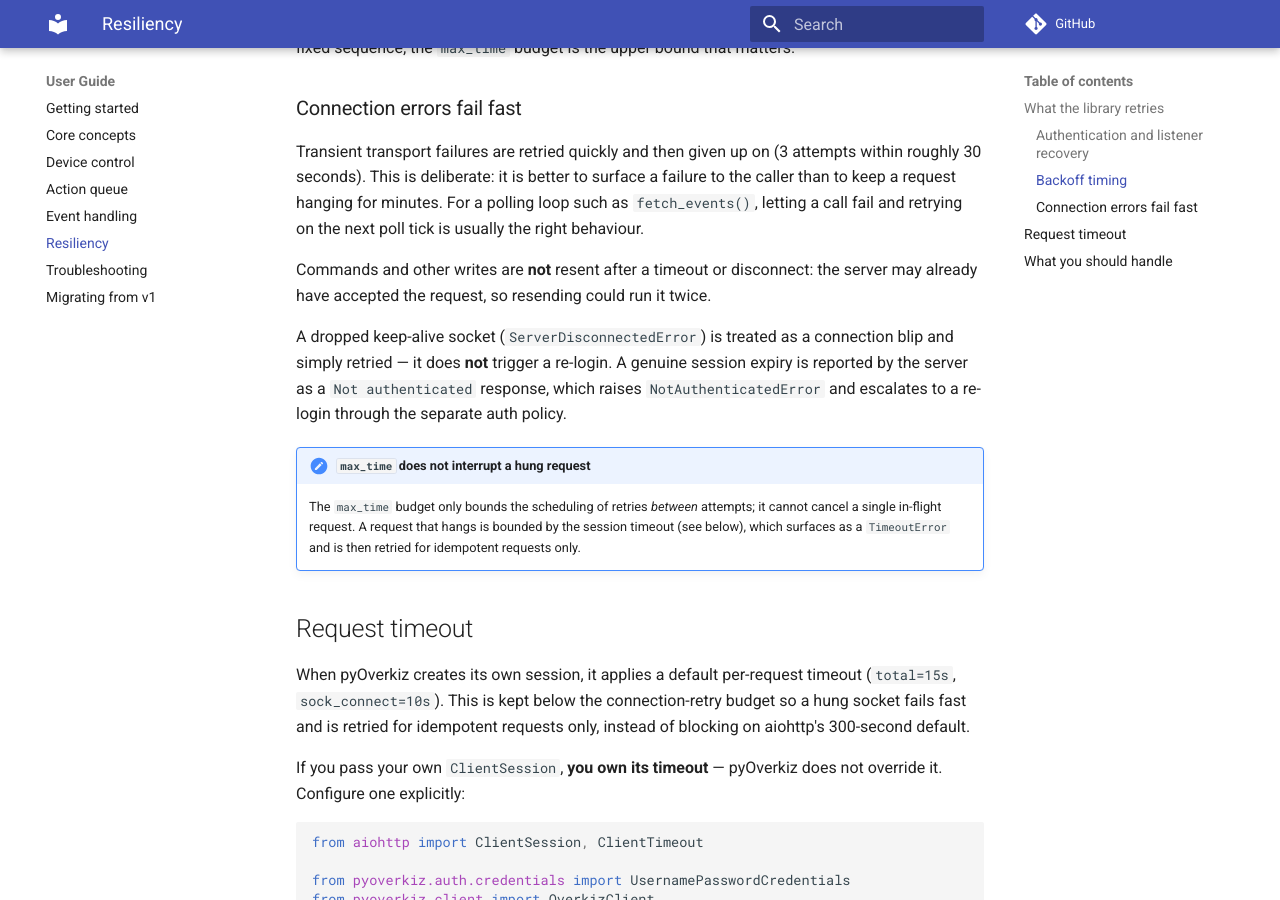
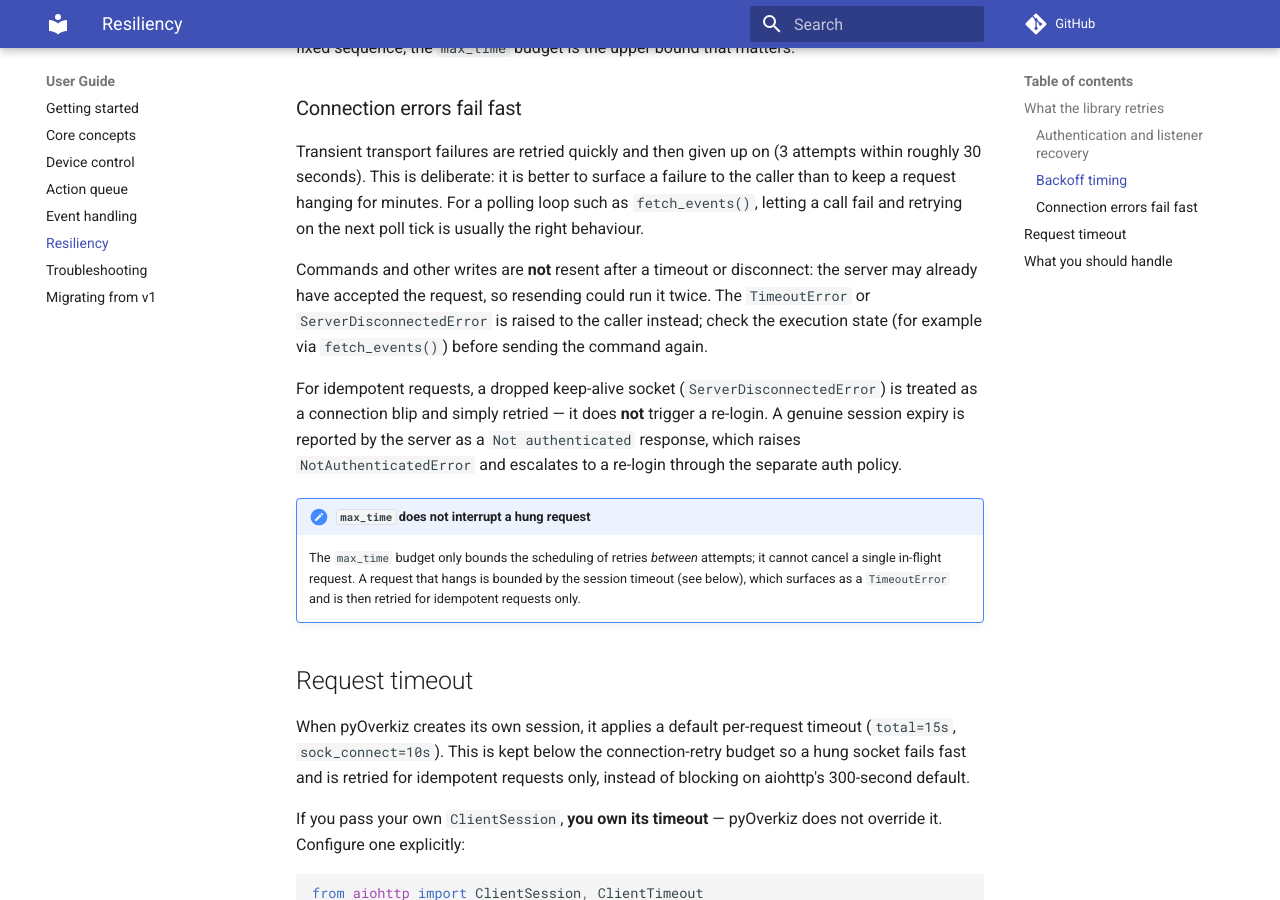
Before and after one commit to iMicknl/python-overkiz-api, an MkDocs documentation site: the page built from docs/resiliency.md, in a window 1280 px wide and 900 px high, scrolled down 1631 px. Built offline with MkDocs 1.6.1 and Material for MkDocs 9.7.7, drawn with Linux system fonts in a browser that asks for light colours; comment, search, counter and statistics services are not loaded.

Commit message:
docs: Clarify that only idempotent requests retry a dropped keep-alive
Also tell callers what to do with the raised error instead of resending blindly.

```diff
--- a/docs/resiliency.md
+++ b/docs/resiliency.md
@@ -58,12 +58,15 @@ the caller than to keep a request hanging for minutes. For a polling loop such a
 right behaviour.
 
 Commands and other writes are **not** resent after a timeout or disconnect: the server
-may already have accepted the request, so resending could run it twice.
+may already have accepted the request, so resending could run it twice. The
+`TimeoutError` or `ServerDisconnectedError` is raised to the caller instead; check the
+execution state (for example via `fetch_events()`) before sending the command again.
 
-A dropped keep-alive socket (`ServerDisconnectedError`) is treated as a connection
-blip and simply retried — it does **not** trigger a re-login. A genuine session expiry
-is reported by the server as a `Not authenticated` response, which raises
-`NotAuthenticatedError` and escalates to a re-login through the separate auth policy.
+For idempotent requests, a dropped keep-alive socket (`ServerDisconnectedError`) is
+treated as a connection blip and simply retried — it does **not** trigger a re-login.
+A genuine session expiry is reported by the server as a `Not authenticated` response,
+which raises `NotAuthenticatedError` and escalates to a re-login through the separate
+auth policy.
 
 !!! note "`max_time` does not interrupt a hung request"
     The `max_time` budget only bounds the scheduling of retries *between* attempts; it
```
